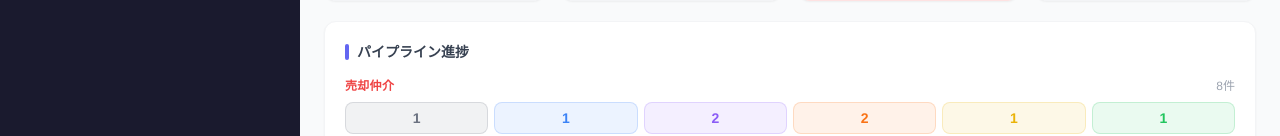
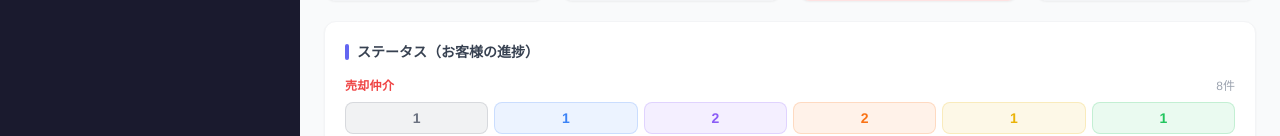
Before and after one commit to hh-rr-ux/buy-and-sell-, a Next.js app: page / in a window 1280 px wide. Shown: the part 355-491 px from the top of the page. Built offline with nearby package versions, Linux system fonts and the light colour scheme.

Commit message:
パイプライン進捗をステータス（お客様の進捗）に変更

```diff
--- a/app/page.tsx
+++ b/app/page.tsx
@@ -150,11 +150,11 @@ export default function DashboardPage() {
           </div>
         </div>
 
-        {/* ━━━ パイプライン進捗 ━━━ */}
+        {/* ━━━ ステータス（お客様の進捗） ━━━ */}
         <div className="bg-white rounded-xl border border-gray-100 shadow-sm p-5">
           <h2 className="text-sm font-bold text-gray-700 mb-4 flex items-center gap-2">
             <span className="w-1 h-4 rounded-full bg-indigo-500 inline-block"/>
-            パイプライン進捗
+            ステータス（お客様の進捗）
           </h2>
           <div className="space-y-4">
             {/* 売却 */}
```
